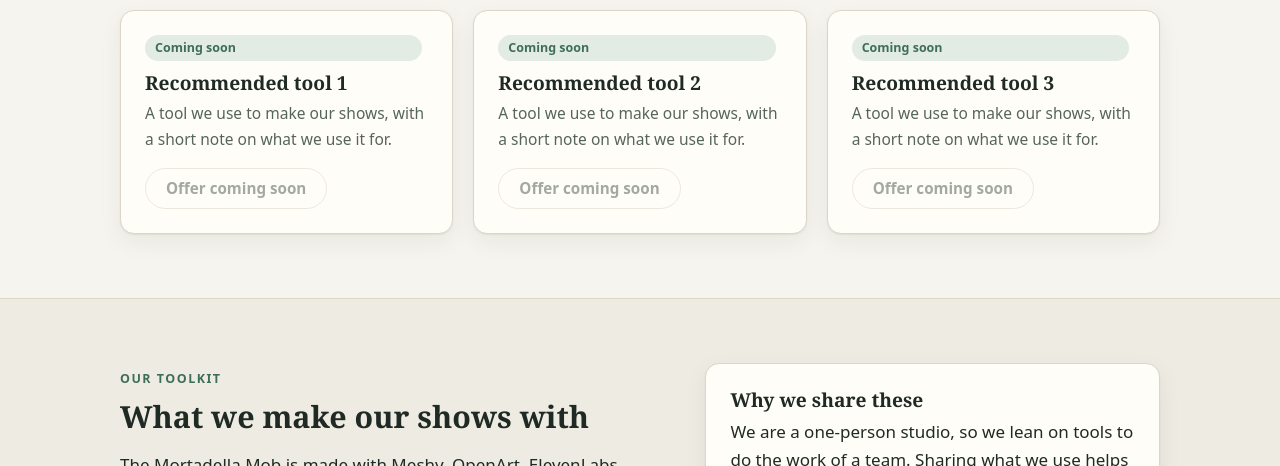
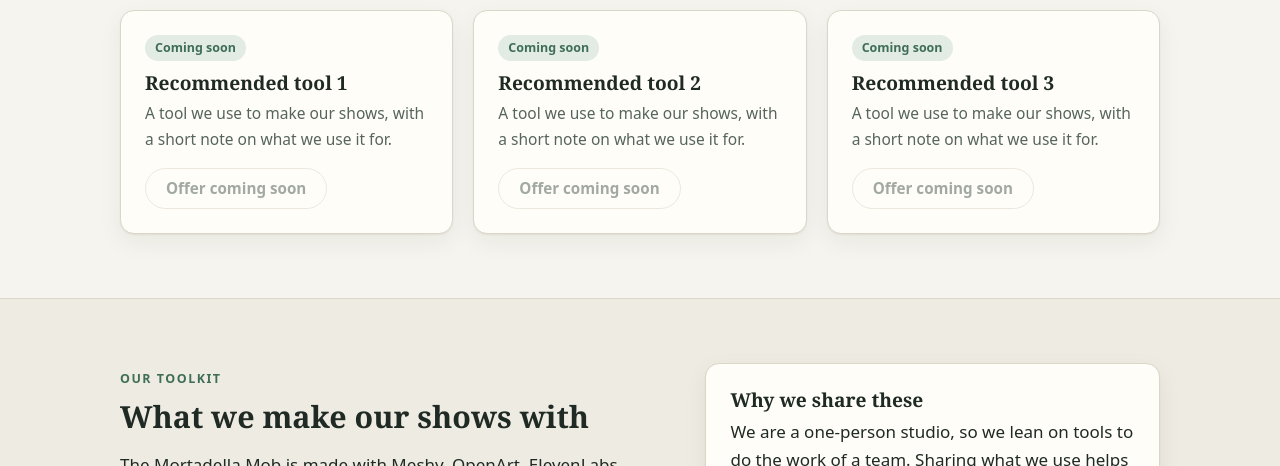
Before and after one commit to SecondShotAI/CalmerDaily, a plain HTML site: page recommended.html in a window 1280 px wide. Shown: the part 634-1100 px from the top of the page. Drawn offline with Linux system fonts and the light colour scheme.

Commit message:
Keep tags from stretching inside cards
Co-Authored-By: Claude Opus 5.5 <noreply@anthropic.com>

```diff
--- a/style.css
+++ b/style.css
@@ -84,7 +84,7 @@ a.card:hover{transform:translateY(-2px);border-color:var(--accent)}
 .badge{display:inline-grid;place-items:center;width:44px;height:44px;border-radius:12px;margin-bottom:16px;color:#fff;font:700 .9rem/1 var(--sans);background:var(--accent)}
 .badge.calm{background:var(--calm)}.badge.build{background:var(--build)}.badge.ai{background:var(--ai)}.badge.vet{background:var(--vet)}.badge.sov{background:var(--sov)}.badge.tool{background:var(--tool)}
 @media (prefers-color-scheme:dark){.badge{color:#111}}
-.tag{display:inline-block;padding:3px 10px;border-radius:999px;font:600 .78rem/1.6 var(--sans);background:var(--accent-soft);color:var(--accent);margin:0 6px 10px 0}
+.tag{align-self:flex-start;display:inline-block;padding:3px 10px;border-radius:999px;font:600 .78rem/1.6 var(--sans);background:var(--accent-soft);color:var(--accent);margin:0 6px 10px 0}
 .handle{font:600 .88rem var(--sans);color:var(--soft);margin-bottom:10px}
 
 /* Two-column feature blocks */
```
